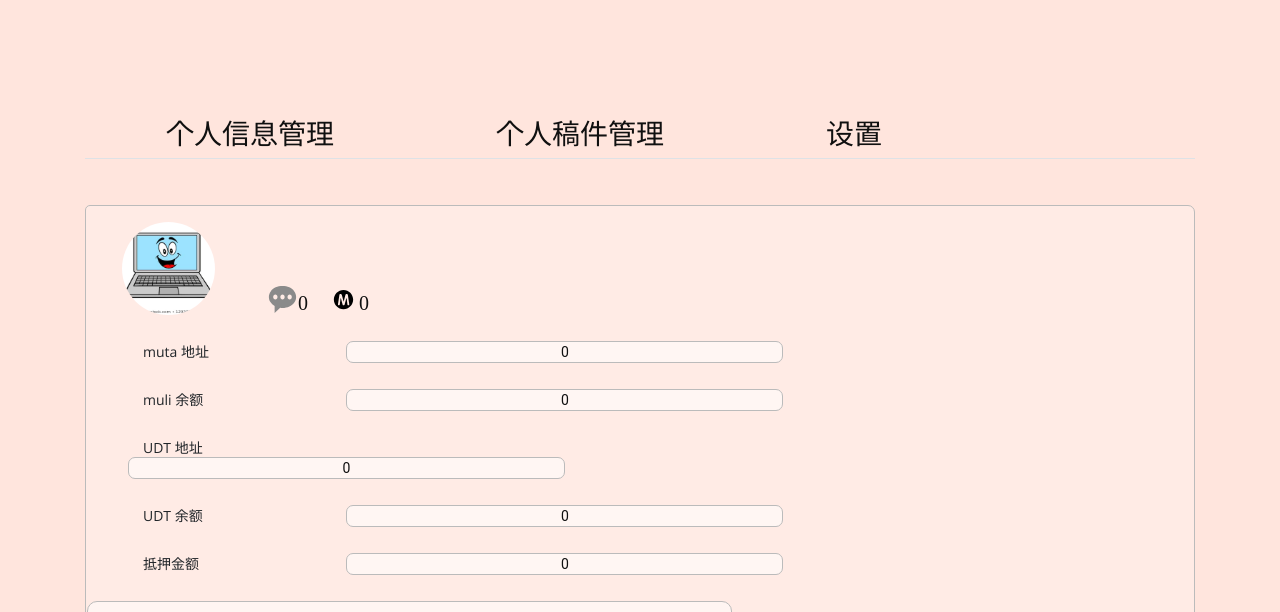
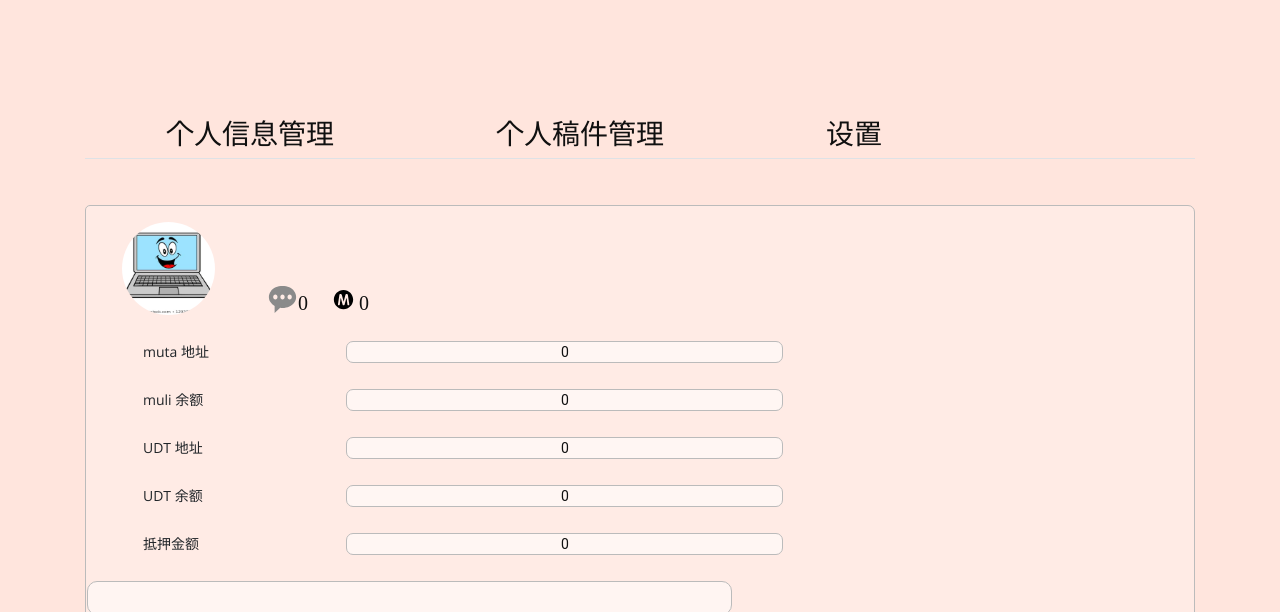
Before and after one commit to C6H6CI6/fe, a website: page personal.html in a window 1280 px wide. Shown: the part 137-749 px from the top of the page. Drawn offline with nearby package versions, Linux system fonts and the light colour scheme.

Commit message:
fix style

```diff
--- a/personal.html
+++ b/personal.html
@@ -67,7 +67,7 @@
                 <div id="muta-amount" class="col-8 addresses-state-value">0</div>
               </div>
               <div class="row addresses-state-item">
-                <div class="col-10 addresses-state-label">UDT 地址</div>
+                <div class="col-4 addresses-state-label">UDT 地址</div>
                 <div id="ckb-address" class="col-8 addresses-state-value">0</div>
               </div>
               <div class="row addresses-state-item">
```
